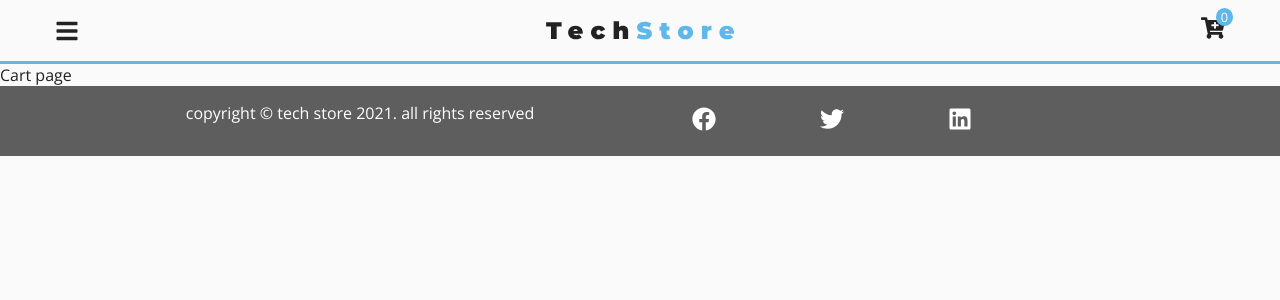
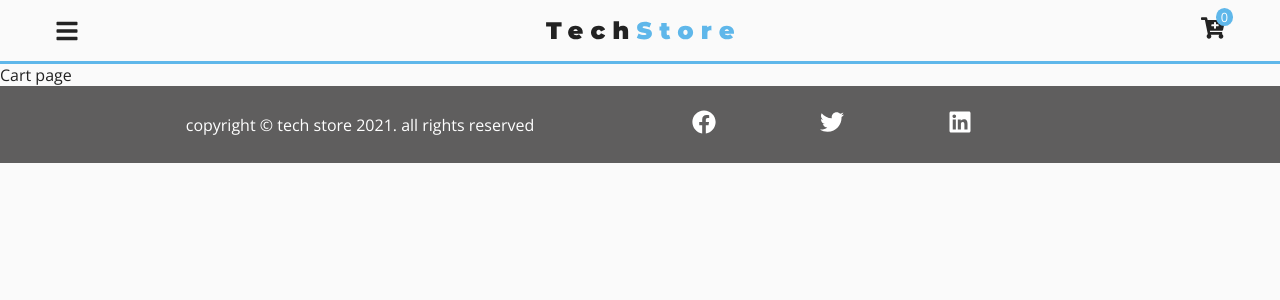
Before and after one commit to amirhosseinNouri/tech-store, a React (Create React App) app: page /cart in a window 1280 px wide. Shown: the top 300 px of the page. Built offline with nearby package versions, Linux system fonts and the light colour scheme.

Commit message:
Footer style changed a little

```diff
--- a/src/components/Footer.js
+++ b/src/components/Footer.js
@@ -26,7 +26,7 @@ export default function Footer() {
 }
 const Wrapper = styled.footer`
   margin: 0 auto;
-  padding: 1rem 2rem;
+  padding:  2rem;
   text-align: center;
   display: grid;
   row-gap: 0.8rem;
@@ -53,15 +53,17 @@ const Wrapper = styled.footer`
   }
 
   @media (min-width: 768px) {
-    text-align: left;
-    padding: 1rem 5rem;
+    padding: 1.5rem 5rem;
     grid-template-columns: 1fr 1fr;
-    /* justify-content : center; */
     align-items: center;
 
     .footer__icons{
       max-width : 30vw;
     }
+
+    .footer__title{
+      margin-bottom: 0;
+    }
   }
 
 `;
```
Also changed, not shown: 1 other file (tests, documents, lock files or other folders).
